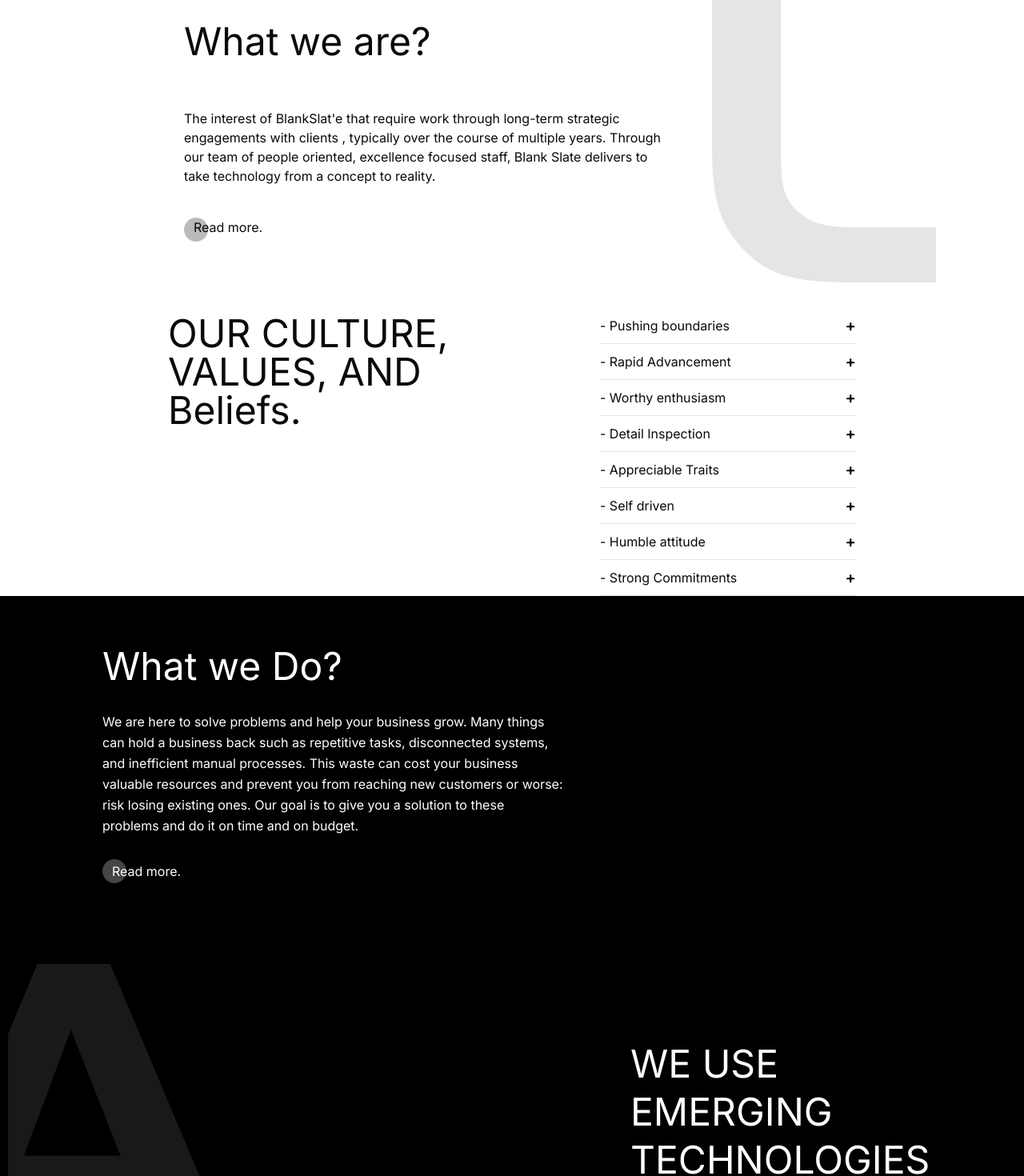
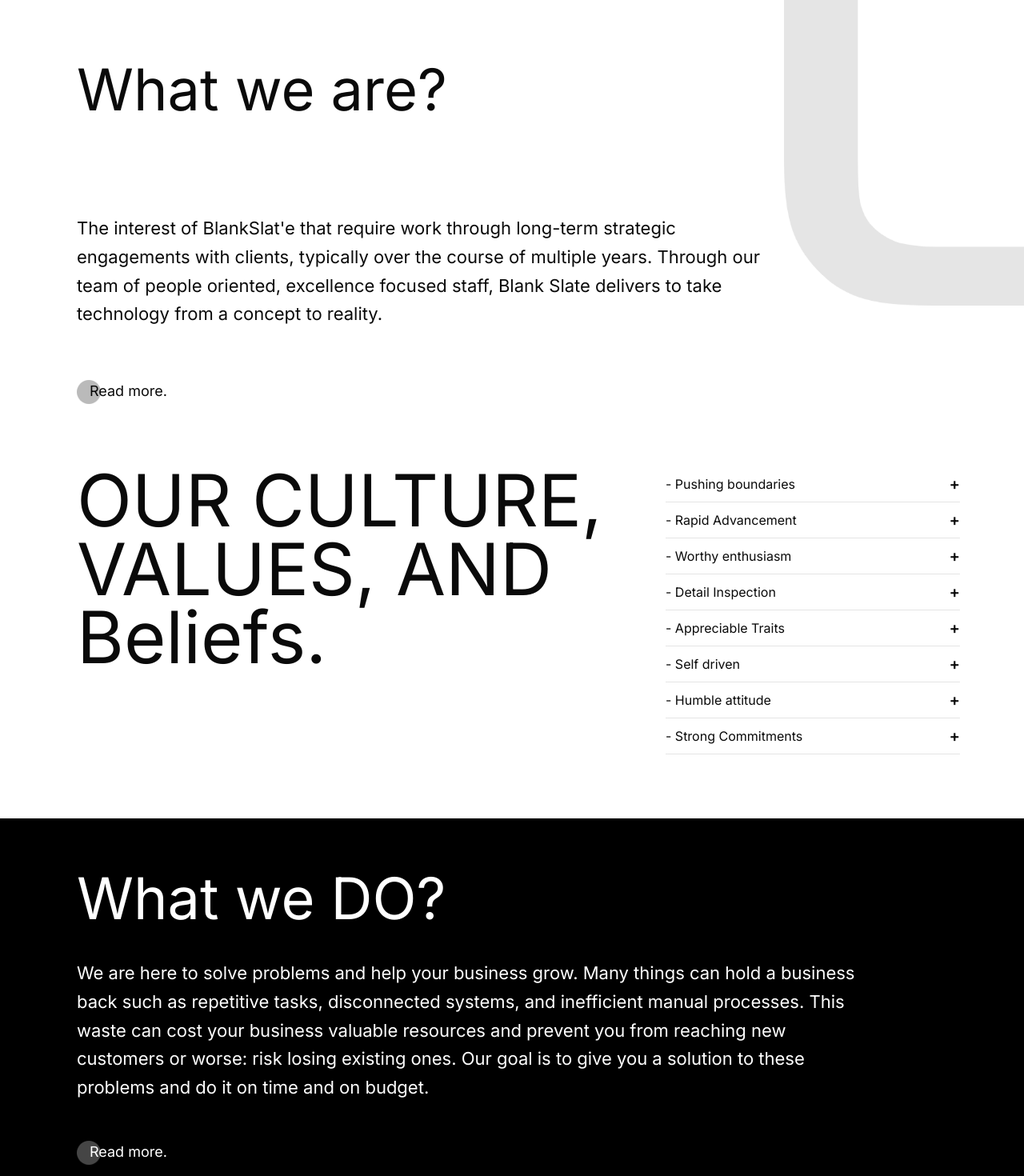
Before and after one commit to Developbyzainab/BlankSlate-Website, a Next.js app: page / in a window 1280 px wide. Shown: the part 940-2410 px from the top of the page at 80% size. Built offline with nearby package versions, Linux system fonts and the light colour scheme.

Commit message:
updated code

```diff
--- a/src/app/page.js
+++ b/src/app/page.js
@@ -179,45 +179,69 @@
         </div>
       </section>
 
-      {/*  what we are  */}
-      <section className="w-full justify-center flex flex-col md:flex-row gap-5 px-4 md:px-0 overflow-hidden">
-        <div className="w-full md:w-[800px] h-auto mt-22 md:pl-40">
-           <h1 className="text-3xl md:text-5xl">What we are?</h1>
-          <p className="mt-8 md:mt-15 w-full md:w-[600px]">The interest of BlankSlat'e that require work through long-term strategic engagements with clients , typically over the course of multiple years. Through our team of people oriented, excellence focused staff, Blank Slate delivers to take technology from a concept to reality.</p>
-          <div className="relative inline-block mt-8 md:mt-10">
+     {/* What We Are */}
+<section className="w-full flex flex-col md:flex-row justify-between overflow-visible min-h-[500px] pb-20">
+
+  {/* Left Content */}
+  <div className="w-full md:w-[65%] h-auto mt-24 md:pl-16 lg:pl-24">
+
+    <h1 className="text-4xl md:text-7xl mt-10 font-normal">
+      What we are?
+    </h1>
+
+    <p className="mt-30 w-full md:w-[870px] text-lg md:text-[22px] leading-relaxed">
+      The interest of BlankSlat'e that require work through long-term
+      strategic engagements with clients, typically over the course of
+      multiple years. Through our team of people oriented, excellence
+      focused staff, Blank Slate delivers to take technology from a
+      concept to reality.
+    </p>
+
+    <div className="relative inline-block mt-16">
       <Image
         src="/cile.png"
         alt="Button Shape"
         width={30}
         height={30}
-              className="absolute "
+        className="absolute left-0"
       />
-            <button className="ml-3">
+
+      <button className="ml-4 text-lg">
         Read more.
       </button>
     </div>
+
   </div>
-        <div className="w-full md:w-80 h-auto">
+
+  {/* Right Image */}
+ <div className="w-full md:w-[35%] flex justify-end items-start">
   <Image
     src="/L.png"
-            alt="l"
+    alt="L Shape"
     width={700}
     height={500}
-            className="w-[200px] md:w-[280px] h-auto"
+    className="w-[250px] md:w-[300px] h-auto"
   />
 </div>
+
 </section>
 
       {/* our culture */}
-     <section className="w-full justify-center flex flex-col md:flex-row gap-5 px-4 md:px-0">
+<section className="w-full flex flex-col md:flex-row justify-between px-4 md:px-0 pb-20">
 
-        <div className="w-full md:w-[520px]">
-          <h1 className="text-3xl md:text-5xl w-full md:w-[360px] pt-10">
-            OUR CULTURE, VALUES, AND Beliefs.
+  {/* Left Heading */}
+  <div className="w-full md:w-[65%] md:pl-16 lg:pl-24">
+    <h1 className="text-4xl md:text-[90px] leading-[0.95] font-normal max-w-[800px]">
+      OUR CULTURE,
+      <br />
+      VALUES, AND
+      <br />
+      Beliefs.
     </h1>
   </div>
 
-        <div className="w-full md:w-[320px] pt-8">
+  {/* Right Accordion */}
+  <div className="w-full md:w-[35%] pt-8 md:pt-0 md:pr-20">
 
     <Accordion className="w-full">
       {items.map((item, index) => {
@@ -226,7 +250,6 @@
 
         return (
           <AccordionItem key={index}>
-
             <AccordionTrigger
               onClick={() =>
                 setOpenItem(isOpen ? "" : value)
@@ -234,17 +257,14 @@
             >
               <span>- {item.title}</span>
 
-                    {/* + / - */}
               <span className="text-xl font-semibold">
                 {isOpen ? "−" : "+"}
               </span>
-
             </AccordionTrigger>
 
             <AccordionContent isOpen={isOpen}>
               {item.desc}
             </AccordionContent>
-
           </AccordionItem>
         );
       })}
@@ -255,27 +275,43 @@
 </section>
 
      {/* what we do */}
-      <section className="w-full bg-black text-white py-16 px-4 md:px-20 overflow-hidden">
-        {/* Top Content */}
-        <div className="max-w-5xl mx-auto">
-          <h1 className="text-2xl md:text-5xl">What we Do?</h1>
-          <p className="mt-8 max-w-xl text-sm md:text-base leading-relaxed">
-            We are here to solve problems and help your business grow. Many things can hold a business back such as repetitive tasks, disconnected systems, and inefficient manual processes. This waste can cost your business valuable resources and prevent you from reaching new customers or worse: risk losing existing ones. Our goal is to give you a solution to these problems and do it on time and on budget.
+<section className="w-full bg-black text-white py-16 px-4 md:px-0 overflow-hidden">
+
+  {/* aligned container */}
+  <div className="w-full md:w-[65%] md:pl-16 lg:pl-24">
+
+    <h1 className="text-4xl md:text-7xl font-normal">
+      What we DO?
+    </h1>
+
+    <p className="mt-10 w-full md:w-[990px] text-lg md:text-[22px] leading-relaxed">
+      We are here to solve problems and help your business grow. Many things can
+      hold a business back such as repetitive tasks, disconnected systems, and
+      inefficient manual processes. This waste can cost your business valuable
+      resources and prevent you from reaching new customers or worse: risk losing
+      existing ones. Our goal is to give you a solution to these problems and do
+      it on time and on budget.
     </p>
-          <div className="relative inline-block mt-8">
+
+    <div className="relative inline-block mt-12">
       <Image
         src="/circle.png"
         alt="Button Shape"
         width={30}
         height={30}
-              className="absolute left-0 top-1/2 -translate-y-1/2"
+        className="absolute left-0"
       />
-            <button className="ml-3">Read more.</button>
-          </div>
+
+      <button className="ml-4 text-lg">
+        Read more.
+      </button>
     </div>
 
-        {/* Bottom Part */}
+  </div>
+
+  {/* Bottom Part stays same */}
   <div className="max-w-6xl mx-auto mt-16 flex flex-col md:flex-row items-center gap-10">
+
     <div className="w-full md:w-1/2 flex justify-center md:-ml-50 mt-10">
       <Image
         src="/A.png"
@@ -285,16 +321,20 @@
         className="w-[200px] md:w-[300px] h-auto"
       />
     </div>
+
     <div className="w-full md:w-1/2 text-center md:text-left">
-            <h1 className="text-3xl md:text-5xl leading-tight md:ml-77">
+      <h1 className="text-3xl md:text-6xl leading-tight md:ml-70">
         <span className="block">WE USE</span>
         <span className="block">EMERGING</span>
         <span className="block">TECHNOLOGIES</span>
       </h1>
     </div>
+
   </div>
 
+  {/* services section unchanged */}
   <div className="w-full flex flex-col md:flex-row justify-center gap-8 mt-15">
+
     <div className="w-full md:w-73 px-4 md:px-0">
       {["CustomIZE Development", "Website Development", "Content Management", "mACHINE lEARNING", "bUSINESS intelligence"].map((text, i) => (
         <div key={i} className="flex items-center gap-2 mb-2.5">
@@ -303,6 +343,7 @@
         </div>
       ))}
     </div>
+
     <div className="w-full md:w-73 px-4 md:px-0">
       {["sEO sERVICES", "Research & DEVELOPMENT", "Marketing Material", "Corporate identity", "NATIVE aPP DEVELOPMENT"].map((text, i) => (
         <div key={i} className="flex items-center gap-2 mb-2.5">
@@ -311,6 +352,7 @@
         </div>
       ))}
     </div>
+
     <div className="w-full md:w-73 px-4 md:px-0">
       {["UI/UX Design", "gRAPHIC dESIGN", "Motion Graphics", "Cloud Solutions", "iNTERNET oF tHINGS"].map((text, i) => (
         <div key={i} className="flex items-center gap-2 mb-2.5">
@@ -319,7 +361,9 @@
         </div>
       ))}
     </div>
+
   </div>
+
 </section>
 
       {/* HAVE A LOOK AT OUR WORK */}
```
Lines whose indentation alone changed are shown as unchanged.
